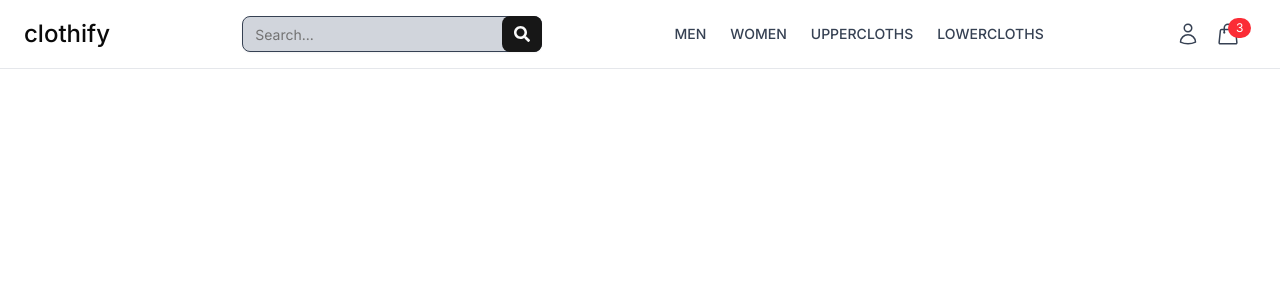
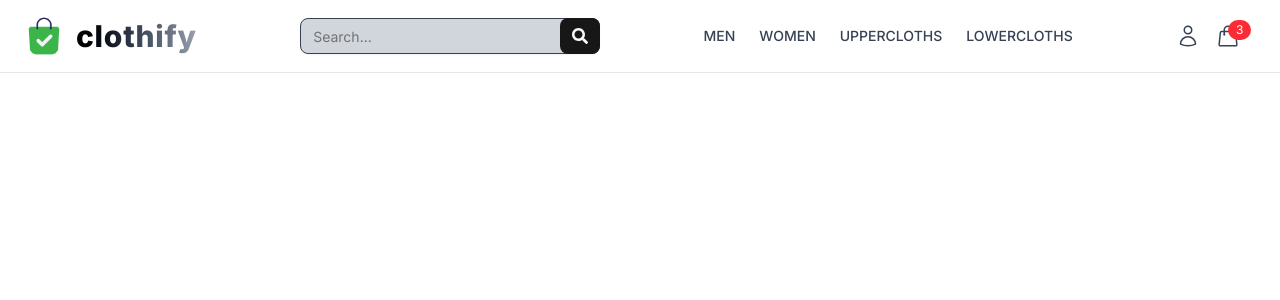
Before and after one commit to Atharvp007/Cloth-Store-E-Commerce, a React (Vite) app in the folder frontend/: page / in a window 1280 px wide. Shown: the top 300 px of the page. Built offline with nearby package versions, Linux system fonts and the light colour scheme.

Commit message:
updated nav

```diff
--- a/frontend/src/components/common/navbar.jsx
+++ b/frontend/src/components/common/navbar.jsx
@@ -1,14 +1,19 @@
-import React,{ useState } from "react";
+import React, { useState } from "react";
 import { Link, useNavigate } from "react-router-dom";
-import { HiOutlineUser, HiOutlineShoppingBag, HiBars3BottomRight }
-from "react-icons/hi2";
+import {
+  HiOutlineUser,
+  HiOutlineShoppingBag,
+  HiBars3BottomRight,
+} from "react-icons/hi2";
 import { Button } from "../ui/button";
 import { Input } from "../ui/input";
 import { FaSearch } from "react-icons/fa";
+import logo from "../../assets/shopping-bag.png";
 
 function Navbar() {
   const [searchTerm, setSearchTerm] = useState("");
   const navigate = useNavigate();
+
   const handleSearch = (e) => {
     e.preventDefault();
     if (searchTerm.trim() !== "") {
@@ -16,21 +21,38 @@ function Navbar() {
       setSearchTerm("");
     }
   };
+
   return (
     <nav className="container mx-auto flex items-center justify-between py-4 px-6">
+
       {/* Left — Logo */}
       <div>
-          <Link to="/" className="text-2xl font-medium">
+        <Link to="/" className="flex items-center gap-3 group">
+          <img
+            src={logo}
+            alt="logo"
+            className="w-7 h-7 md:w-10 md:h-10"
+          />
+
+          {/* Styled Brand Name */}
+          <span
+            className="text-2xl md:text-3xl font-extrabold tracking-wide
+            bg-gradient-to-r from-black via-gray-700 to-gray-400
+            bg-clip-text text-transparent
+            group-hover:scale-105 group-hover:tracking-wider
+            transition-all duration-300"
+          >
             clothify
+          </span>
         </Link>
       </div>
 
+      {/* Search Bar */}
       <div className="relative hidden md:block">
         <Input
           type="text"
           placeholder="Search..."
-              className="border border-gray-700 dark:border-gray-900 bg-gray-300 dark:bg-gray-900
-                  w-75 hidden md:block"
+          className="border border-gray-700 dark:border-gray-900 bg-gray-300 dark:bg-gray-900 w-75"
           value={searchTerm}
           onChange={(e) => setSearchTerm(e.target.value)}
         />
@@ -47,29 +69,33 @@ function Navbar() {
       <div className="hidden md:flex space-x-6">
         <Link
           to="#"
-          className="text-gray-700 hover:text-black text-sm font-medium uppercase"
+          className="text-gray-700 hover:text-black text-sm font-medium uppercase transition"
         >
           Men
         </Link>
+
         <Link
           to="#"
-          className="text-gray-700 hover:text-black text-sm font-medium uppercase"
+          className="text-gray-700 hover:text-black text-sm font-medium uppercase transition"
         >
-          women
+          Women
         </Link>
+
         <Link
           to="#"
-          className="text-gray-700 hover:text-black text-sm font-medium uppercase"
+          className="text-gray-700 hover:text-black text-sm font-medium uppercase transition"
         >
-          uppercloths
+          Uppercloths
         </Link>
+
         <Link
           to="#"
-          className="text-gray-700 hover:text-black text-sm font-medium uppercase"
+          className="text-gray-700 hover:text-black text-sm font-medium uppercase transition"
         >
-          lowercloths
+          Lowercloths
         </Link>
       </div>
+
       {/* Right — Icons */}
       <div className="flex items-center space-x-4">
 
@@ -94,7 +120,6 @@ function Navbar() {
         </button>
 
       </div>
-
     </nav>
   );
 }
```
Also changed, not shown: frontend/src/assets/shopping-bag.png (added). Lines whose indentation alone changed are shown as unchanged.
